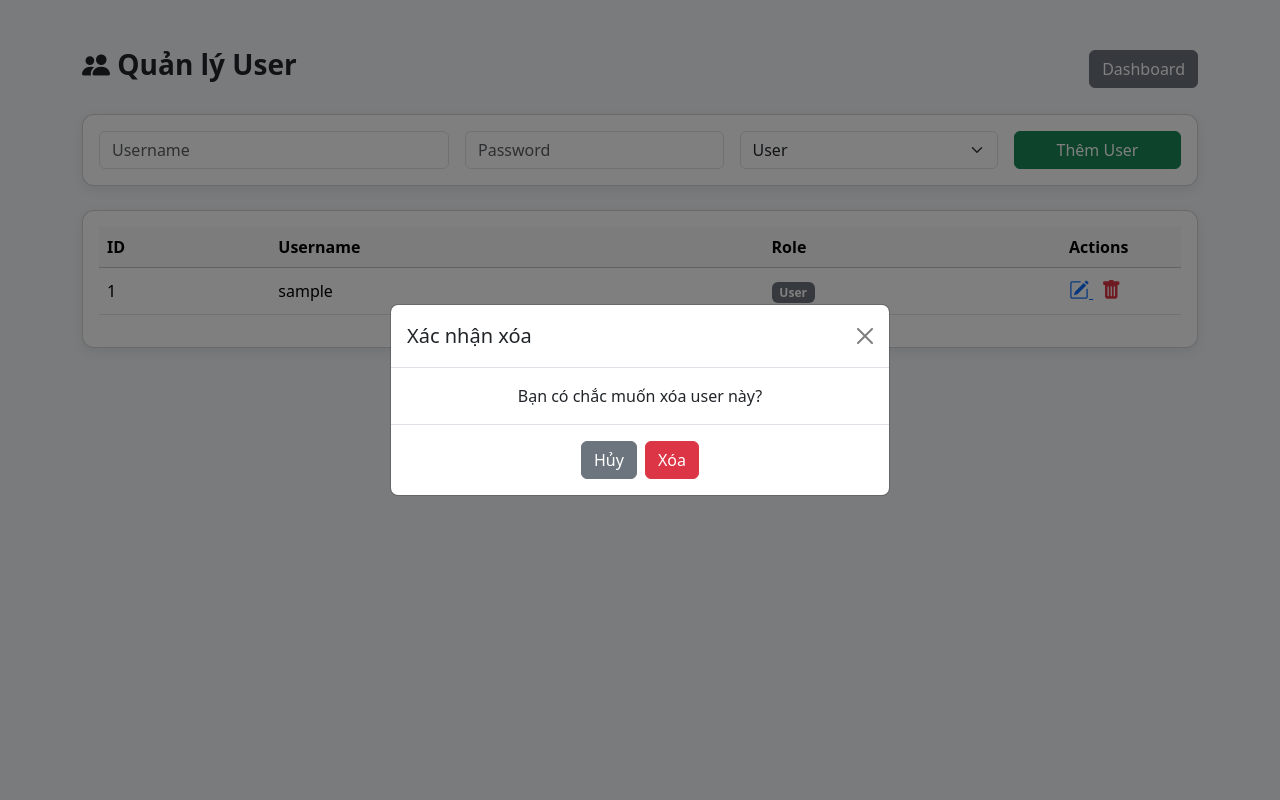
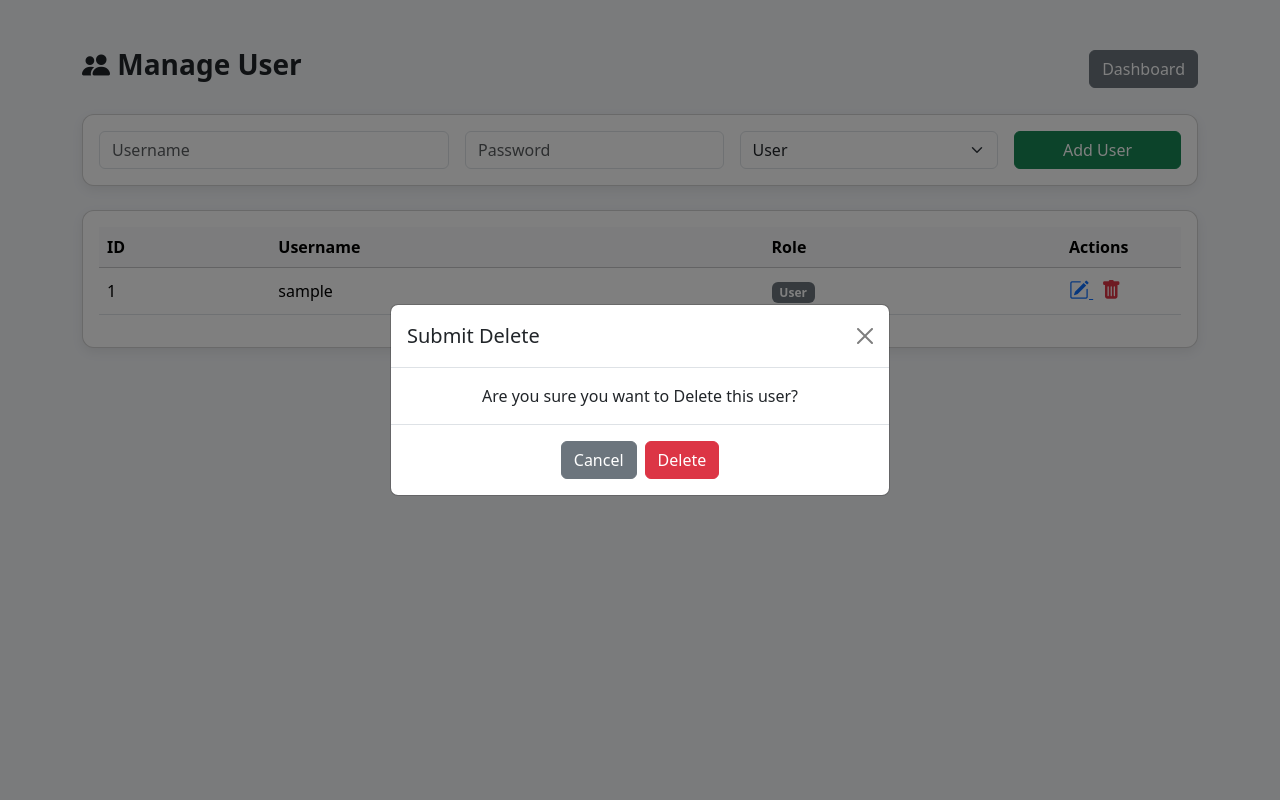
Before and after one commit to MinhDoDuy/web_trainning, a Flask app: page /admin/users in a window 1280 px wide, after a click that opens the changed part. Run offline with Flask 3, Linux system fonts and the light colour scheme; the visitor is signed in with stand-in values (Sample User, id 1); a database or web service that is not in the repository returns one stand-in record (values such as "Sample title"); some libraries are stand-ins or nearby versions.

Commit message:
update user admin sửa

```diff
--- a/app.py
+++ b/app.py
@@ -17,7 +17,7 @@ def login_required(f):
     @wraps(f)
     def wrapper(*args, **kwargs):
         if "user_id" not in session:
-            flash("Bạn cần đăng nhập!", "warning")
+            flash("You Need To Log In!", "warning")
             return redirect(url_for("login_route"))
         return f(*args, **kwargs)
     return wrapper
@@ -27,7 +27,7 @@ def role_required(role):
         @wraps(f)
         def wrapper(*args, **kwargs):
             if session.get("role") != role:
-                flash("Bạn không có quyền truy cập!", "danger")
+                flash("You Do Not Have Access!", "danger")
                 return redirect(url_for("index_route"))
             return f(*args, **kwargs)
         return wrapper
@@ -48,14 +48,14 @@ def register_route():
         role_value = role
 
         if not username:
-            flash("Bạn chưa nhập username!", "danger")
+            flash("You Have Not Entered A Username!", "danger")
         elif not password:
-            flash("Bạn chưa nhập password!", "danger")
+            flash("You Have Not Entered A Password!", "danger")
         elif get_user_by_username(username):
-            flash("Tài khoản đã tồn tại!", "danger")
+            flash("Account Already Exists!", "danger")
         else:
             create_user(username, password, role)
-            flash("Đăng ký thành công!", "success")
+            flash("Registration Successful!", "success")
             return redirect(url_for("login_route"))
 
     return render_template("register.html", username_value=username_value, role_value=role_value)
@@ -69,18 +69,18 @@ def login_route():
         username_value = username
 
         if not username:
-            flash("Bạn chưa nhập username!", "danger")
+            flash("You Have Not Entered A Username!", "danger")
         elif not password:
-            flash("Bạn chưa nhập password!", "danger")
+            flash("You Have Not Entered A Password!", "danger")
         else:
             user = get_user_by_username(username)
             if not user or user["password"] != password:
-                flash("Sai username hoặc password!", "danger")
+                flash("Wrong Username or Password!", "danger")
             else:
                 session["user_id"] = user["id"]
                 session["username"] = user["username"]
                 session["role"] = user["role"]
-                flash("Đăng nhập thành công!", "success")
+                flash("Login Successful!", "success")
                 return redirect(url_for("index_route"))
 
     return render_template("login.html", username_value=username_value)
@@ -88,7 +88,7 @@ def login_route():
 @app.route("/logout")
 def logout_route():
     session.clear()
-    flash("Bạn đã đăng xuất!", "success")
+    flash("You Have Logged Out!", "success")
     return redirect(url_for("login_route"))
 
 # -----------------------------
@@ -113,7 +113,7 @@ def add_task_route():
     description = request.form.get("description")
     status = request.form.get("status")
     create_task(title, description, status, session["user_id"])
-    flash("Task thêm thành công!", "success")
+    flash("Task Added Successfully!", "success")
     return redirect(url_for("index_route"))
 
 @app.route("/edit_task/<int:task_id>", methods=["GET", "POST"])
@@ -121,11 +121,11 @@ def add_task_route():
 def edit_task_route(task_id):
     task = get_task(task_id)
     if not task:
-        flash("Task không tồn tại!", "danger")
+        flash("Task Does Not Exist!", "danger")
         return redirect(url_for("index_route"))
 
     if session["role"] != "admin" and task["user_id"] != session["user_id"]:
-        flash("Bạn không có quyền sửa task này!", "danger")
+        flash("You Do Not Have Permission To Edit This Task!", "danger")
         return redirect(url_for("index_route"))
 
     if request.method == "POST":
@@ -133,7 +133,7 @@ def edit_task_route(task_id):
         description = request.form.get("description")
         status = request.form.get("status")
         update_task(task_id, title, description, status)
-        flash("Task đã cập nhật!", "success")
+        flash("Task Updated!", "success")
         return redirect(url_for("index_route"))
 
     return render_template("edit_task.html", task=task)
@@ -144,10 +144,10 @@ def edit_task_route(task_id):
 def delete_task_route(task_id):
     task = get_task(task_id)
     if not task:
-        flash("Task không tồn tại!", "danger")
+        flash("Task Does Not Exist!", "danger")
     else:
         delete_task(task_id)
-        flash("Task đã xóa!", "success")
+        flash("Task Deleted!", "success")
     return redirect(url_for("index_route"))
 
 # -----------------------------
@@ -174,10 +174,10 @@ def admin_users_route():
 
         if user_id:  # update
             update_user(user_id, username, password if password else None, role)
-            flash("User đã cập nhật!", "success")
+            flash("User Updated!", "success")
         else:  # tạo mới
             create_user(username, password, role)
-            flash("User đã thêm!", "success")
+            flash("User Added!", "success")
         return redirect(url_for("admin_users_route"))
 
     return render_template("admin_users.html", users=users, edit_user=edit_user)
@@ -189,7 +189,7 @@ def admin_users_route():
 def admin_edit_user_route(user_id):
     user = get_user_by_id(user_id)
     if not user:
-        flash("User không tồn tại!", "danger")
+        flash("User Does Not Exist!", "danger")
         return redirect(url_for("admin_users_route"))
 
     if request.method == "POST":
@@ -198,10 +198,10 @@ def admin_edit_user_route(user_id):
         password = request.form.get("password", "").strip()  # optional
 
         if not username:
-            flash("Username không được để trống!", "danger")
+            flash("Username Cannot Be Blank!", "danger")
         else:
             update_user(user_id, username, role, password if password else None)
-            flash("User đã cập nhật!", "success")
+            flash("User Updated!", "success")
             return redirect(url_for("admin_users_route"))
 
     return render_template("edit_user.html", user=user)
@@ -212,10 +212,10 @@ def admin_edit_user_route(user_id):
 def admin_delete_user_route(user_id):
     user = get_user_by_id(user_id)
     if not user:
-        flash("User không tồn tại!", "danger")
+        flash("User Does Not Exist!", "danger")
     else:
         delete_user(user_id)
-        flash("User đã bị xóa!", "success")
+        flash("User Deleted!", "success")
     return redirect(url_for("admin_users_route"))
 
 # -----------------------------
--- a/templates/admin_users.html
+++ b/templates/admin_users.html
@@ -20,8 +20,8 @@
 
     <!-- Header -->
     <div class="d-flex justify-content-between align-items-center mb-4">
-        <h2 class="page-title"><i class="bi bi-people-fill"></i> Quản lý User
-            {% if edit_user %}- Sửa User{% endif %}
+        <h2 class="page-title"><i class="bi bi-people-fill"></i> Manage User
+            {% if edit_user %}- Edit User{% endif %}
         </h2>
         <a href="{{ url_for('index_route') }}" class="btn btn-secondary">Dashboard</a>
     </div>
@@ -45,7 +45,7 @@
     <!-- Form Thêm/Sửa User -->
     <div class="card p-3 mb-4">
         {% if edit_user and edit_user.role == 'admin' %}
-            <div class="alert alert-warning">Bạn không thể sửa user admin!</div>
+            <div class="alert alert-warning">You cannot edit the Admin user!</div>
         {% else %}
         <form action="{{ url_for('admin_users_route') }}" method="post" class="row g-3">
             {% if edit_user %}
@@ -66,7 +66,7 @@
                 </select>
             </div>
             <div class="col-md-2 d-flex gap-2">
-                <button type="submit" class="btn btn-success flex-fill">{{ 'Cập nhật' if edit_user else 'Thêm User' }}</button>
+                <button type="submit" class="btn btn-success flex-fill">{{ 'Update' if edit_user else 'Add User' }}</button>
                 {% if edit_user %}
                 <a href="{{ url_for('admin_users_route') }}" class="btn btn-secondary flex-fill">Hủy</a>
                 {% endif %}
@@ -125,15 +125,15 @@
     <div class="modal-dialog modal-dialog-centered">
         <div class="modal-content">
             <div class="modal-header">
-                <h5 class="modal-title">Xác nhận xóa</h5>
+                <h5 class="modal-title">Submit Delete</h5>
                 <button type="button" class="btn-close" data-bs-dismiss="modal" aria-label="Close"></button>
             </div>
             <div class="modal-body text-center">
-                Bạn có chắc muốn xóa user này?
+                Are you sure you want to Delete this user?
             </div>
             <div class="modal-footer justify-content-center">
-                <button type="button" class="btn btn-secondary" data-bs-dismiss="modal">Hủy</button>
-                <a href="#" class="btn btn-danger" id="confirmDeleteBtn">Xóa</a>
+                <button type="button" class="btn btn-secondary" data-bs-dismiss="modal">Cancel</button>
+                <a href="#" class="btn btn-danger" id="confirmDeleteBtn">Delete</a>
             </div>
         </div>
     </div>
--- a/templates/edit_task.html
+++ b/templates/edit_task.html
@@ -13,7 +13,7 @@
 
 <div class="edit-card card shadow">
     <div class="card-body p-4">
-        <h3 class="text-center mb-4">Sửa Task</h3>
+        <h3 class="text-center mb-4">Edit Task</h3>
 
         <!-- Flash messages -->
         <div class="position-fixed bottom-0 end-0 p-3" style="z-index: 11">
@@ -52,8 +52,8 @@
             </div>
 
             <div class="d-flex justify-content-between">
-                <a href="{{ url_for('index_route') }}" class="btn btn-secondary">Hủy</a>
-                <button type="submit" class="btn btn-primary">Cập nhật Task</button>
+                <a href="{{ url_for('index_route') }}" class="btn btn-secondary">Cancel</a>
+                <button type="submit" class="btn btn-primary">Update Task</button>
             </div>
         </form>
     </div>
--- a/templates/login.html
+++ b/templates/login.html
@@ -12,7 +12,7 @@
         <div class="col-md-5">
             <div class="card shadow">
                 <div class="card-body p-4">
-                    <h3 class="text-center mb-4">Đăng nhập</h3>
+                    <h3 class="text-center mb-4">Login</h3>
                     <form method="POST" action="{{ url_for('login_route') }}">
                         <div class="mb-3">
                             <input type="text" name="username" class="form-control" placeholder="Username"
@@ -24,7 +24,7 @@
                         <button type="submit" class="btn btn-dark w-100">Login</button>
                     </form>
                     <div class="text-center mt-3">
-                        Chưa có tài khoản?
+                        Don't have an Account?
                         <a href="{{ url_for('register_route') }}" class="btn btn-secondary btn-sm ms-2">Register</a>
                     </div>
                 </div>
--- a/templates/register.html
+++ b/templates/register.html
@@ -12,7 +12,7 @@
         <div class="col-md-5">
             <div class="card shadow">
                 <div class="card-body p-4">
-                    <h3 class="text-center mb-4">Đăng ký</h3>
+                    <h3 class="text-center mb-4">Register</h3>
                     <form method="POST" action="{{ url_for('register_route') }}">
                         <div class="mb-3">
                             <input type="text" name="username" class="form-control" placeholder="Username"
@@ -30,7 +30,7 @@
                         <button type="submit" class="btn btn-secondary w-100">Register</button>
                     </form>
                     <div class="text-center mt-3">
-                        Đã có tài khoản?
+                        Already have an Account?
                         <a href="{{ url_for('login_route') }}" class="btn btn-dark btn-sm ms-2">Login</a>
                     </div>
                 </div>
```
Also changed, not shown: database.py (+16 -16 lines), templates/tasks.html (+15 -13 lines).
